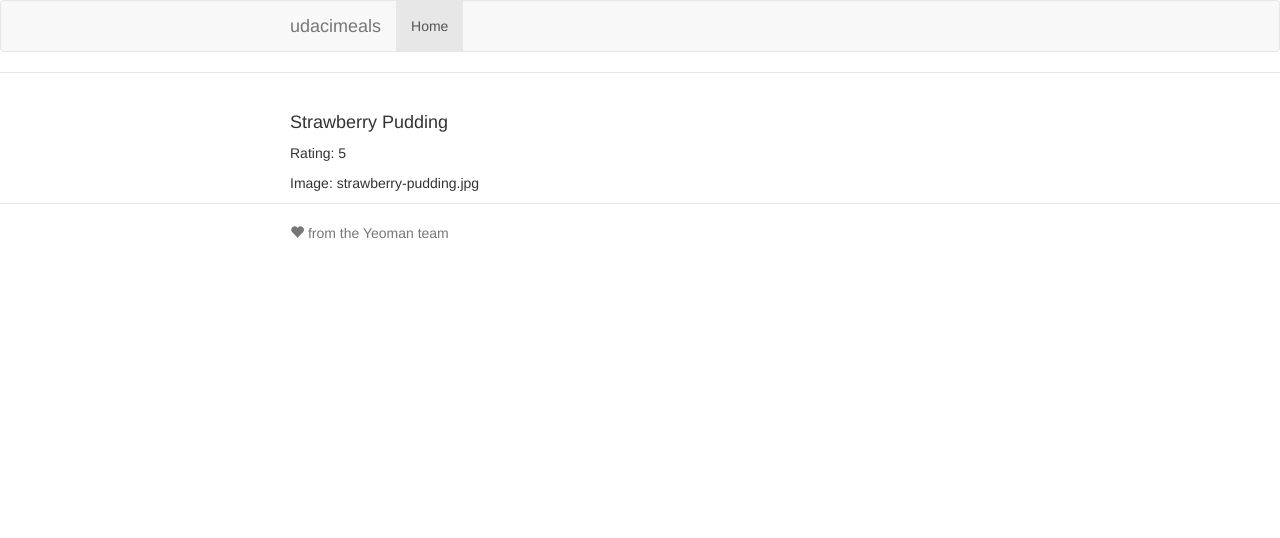
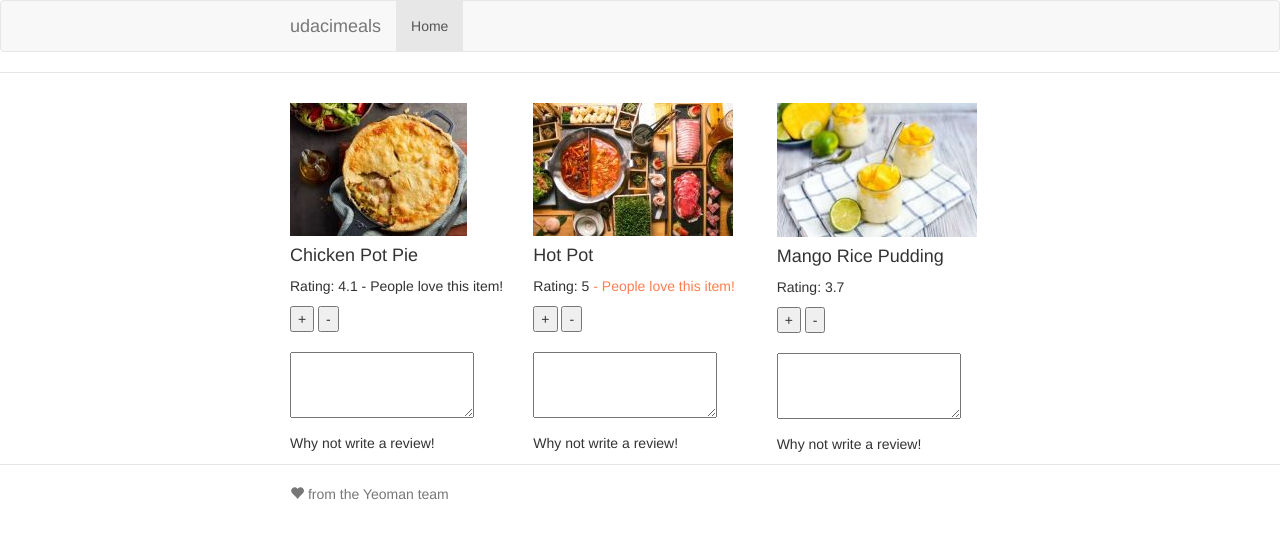
Before and after one commit to ReneeT19/angular_udacimealapp, a website: page app/index.html in a window 1280 px wide. Drawn offline with nearby package versions, Linux system fonts and the light colour scheme; some packages are replaced by stand-ins of ours; files that its build step writes are made by us from their sources.

Commit message:
added directives

```diff
--- a/app/scripts/controllers/menu.js
+++ b/app/scripts/controllers/menu.js
@@ -7,12 +7,54 @@
  * # MenuCtrl
  * Controller of the udacimealsApp
  */
+
+/*
 angular.module('udacimealsApp')
   .controller('MenuCtrl', function () {
     this.id = 'strawberry-pudding';
     this.name = 'Strawberry Pudding';
     this.img = 'strawberry-pudding.jpg';
-    this.rating = 5;
+    this.rating = '4.6';
   });
+*/
 
+//above is the single item controller, below is an array of menu item objects (ng-repeat is useful)
   //add properties to the controller, and controller to the module
+
+  angular.module('udacimealsApp')
+  .controller('MenuCtrl', function () {
+    this.items = [
+      {
+        id: 'chicken-pot-pie',
+        name: 'Chicken Pot Pie',
+        img: 'chicken-pot-pie.jpg',
+        calories: 430,
+        rating: 4.1
+      },
+      {
+        id: 'hot-pot',
+        name: 'Hot Pot',
+        img: 'hot-pot.jpg',
+        calories: 1200,
+        rating: 5
+      },
+      {
+        id: 'mango-rice-pudding',
+        name: 'Mango Rice Pudding',
+        img: 'mango-rice-pudding.jpg',
+        calories: 650,
+        rating: 3.7
+      },
+    ]
+
+    this.increment = function(item) {
+      //item rating += 0.1;
+      item.rating = ((item.rating * 10) + 1) / 10;
+    };
+
+    this.decrement = function(item) {
+      //item rating -= 0.1;
+      item.rating = ((item.rating * 10) - 1) / 10;
+    };
+
+  });
--- a/app/styles/main.css
+++ b/app/styles/main.css
@@ -3,6 +3,10 @@
   background: #ccc;
   color: #000;
   padding: 0.2em 0;
+}
+
+.highlight {
+  color: coral;
 }
 
 body {
--- a/app/views/menu.html
+++ b/app/views/menu.html
@@ -1,9 +1,18 @@
 <div class="row">
-    <div class="items-container">
+    <div class="items-container" ng-repeat="item in menu.items">
         <div class="col-md-4">
-            <h4>{{menu.name}}</h4>
-            <p>Rating: {{menu.rating}}</p>
-            <p>Image: {{menu.img}}</p>
+            <img class="item_image" ng-src="images/{{item.img}}" alt="{{item.name}}">
+            <h4>{{item.name}}</h4>
+            <p>Rating: {{item.rating}}<span ng-if="item.rating > 4.0" ng-class="{highlight: item.rating > 4.5}"> - People love this item!</span></p>
+            <button ng-click="menu.increment(item)">+</button>
+            <button ng-click="menu.decrement(item)">-</button>
+            <p>
+                <br><textarea ng-model="menu.newReview" name="menu.review" rows="3" col="40"></textarea>
+            </p>
+            <p>
+                {{item.newReview}}
+                <span ng-if="!menu.newReview">Why not write a review!</span>
+            </p>
         </div>
     </div>
 </div>
```
Also changed, not shown: app/images/chicken-pot-pie.jpg (added), app/images/hot-pot.jpg (added), app/images/mango-rice-pudding.jpg (added).
